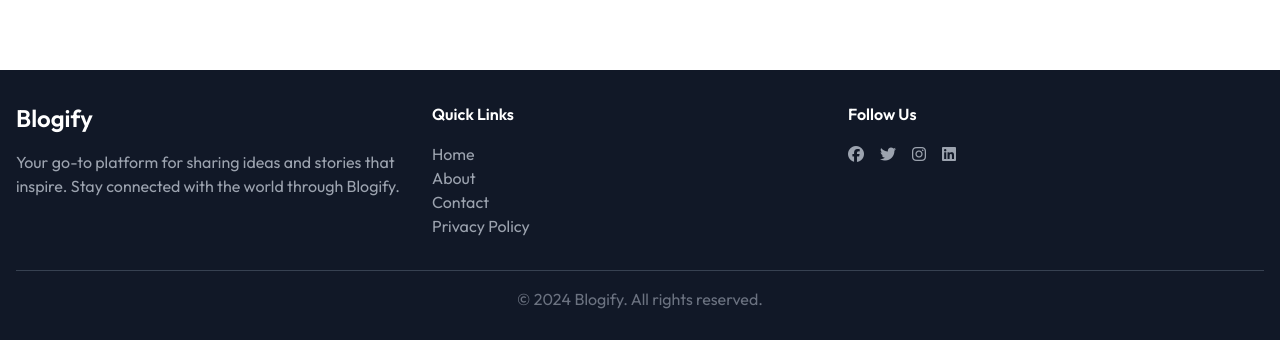
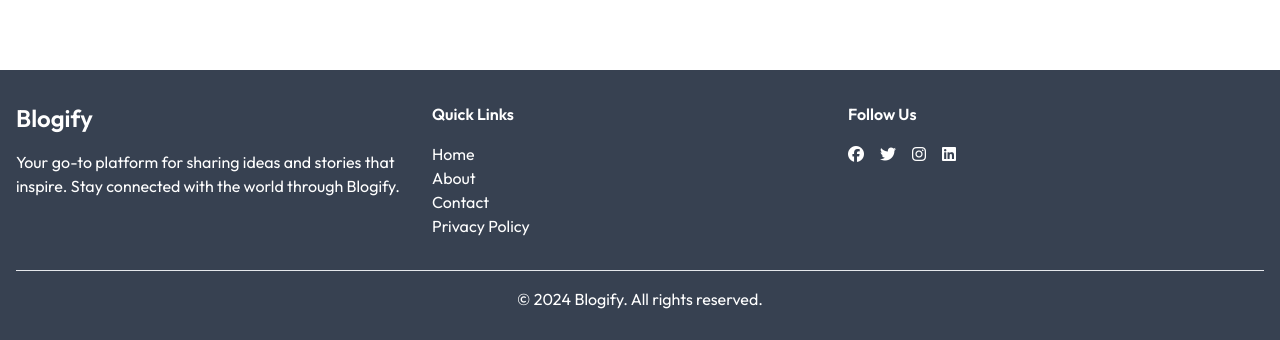
Before and after one commit to ankitjhagithub21/blogify, a React (Vite) app in the folder frontend/: page /edit-profile in a window 1280 px wide. Shown: the part 498-838 px from the top of the page. Built offline with nearby package versions, Linux system fonts and the light colour scheme; no server answers.

Commit message:
changes background color

```diff
--- a/frontend/src/App.css
+++ b/frontend/src/App.css
@@ -3,6 +3,8 @@
 
 body{
     font-family: "Outfit", sans-serif;
+    background-color: white;
+    color: black;
 }
 .custom-shadow{
     box-shadow: rgba(0, 0, 0, 0.35) 0px 5px 15px;
--- a/frontend/src/components/Footer.jsx
+++ b/frontend/src/components/Footer.jsx
@@ -2,13 +2,13 @@ import React from 'react'
 
 const Footer = () => {
     return (
-        <footer className="bg-gray-900 text-white py-8">
+        <footer className="bg-gray-700 text-white py-8">
             <div className="container mx-auto px-4">
                 <div className="flex flex-wrap justify-between">
                     {/* Blogify Brand */}
                     <div className="w-full md:w-1/3 mb-6 md:mb-0">
                         <h2 className="text-2xl font-semibold mb-4">Blogify</h2>
-                        <p className="text-gray-400">
+                        <p className="">
                             Your go-to platform for sharing ideas and stories that inspire. Stay
                             connected with the world through Blogify.
                         </p>
@@ -18,22 +18,22 @@ const Footer = () => {
                         <h3 className="font-semibold mb-4">Quick Links</h3>
                         <ul>
                             <li>
-                                <a href="#" className="text-gray-400 hover:text-white">
+                                <a href="#" className=" hover:text-white">
                                     Home
                                 </a>
                             </li>
                             <li>
-                                <a href="#" className="text-gray-400 hover:text-white">
+                                <a href="#" className=" hover:text-white">
                                     About
                                 </a>
                             </li>
                             <li>
-                                <a href="#" className="text-gray-400 hover:text-white">
+                                <a href="#" className=" hover:text-white">
                                     Contact
                                 </a>
                             </li>
                             <li>
-                                <a href="#" className="text-gray-400 hover:text-white">
+                                <a href="#" className=" hover:text-white">
                                     Privacy Policy
                                 </a>
                             </li>
@@ -43,24 +43,24 @@ const Footer = () => {
                     <div className="w-full md:w-1/3 mb-6 md:mb-0">
                         <h3 className="font-semibold mb-4">Follow Us</h3>
                         <div className="flex space-x-4">
-                            <a href="#" className="text-gray-400 hover:text-white">
+                            <a href="#" className=" hover:text-white">
                                 <i className="fab fa-facebook" /> {/* FontAwesome Icon */}
                             </a>
-                            <a href="#" className="text-gray-400 hover:text-white">
+                            <a href="#" className=" hover:text-white">
                                 <i className="fab fa-twitter" />
                             </a>
-                            <a href="#" className="text-gray-400 hover:text-white">
+                            <a href="#" className=" hover:text-white">
                                 <i className="fab fa-instagram" />
                             </a>
-                            <a href="#" className="text-gray-400 hover:text-white">
+                            <a href="#" className=" hover:text-white">
                                 <i className="fab fa-linkedin" />
                             </a>
                         </div>
                     </div>
                 </div>
                 {/* Copyright Section */}
-                <div className="mt-8 border-t border-gray-700 pt-4 text-center">
-                    <p className="text-gray-500">© {new Date().getFullYear()} Blogify. All rights reserved.</p>
+                <div className="mt-8 border-t pt-4 text-center">
+                    <p>© {new Date().getFullYear()} Blogify. All rights reserved.</p>
                 </div>
             </div>
         </footer>
--- a/frontend/src/components/Navbar.jsx
+++ b/frontend/src/components/Navbar.jsx
@@ -26,7 +26,7 @@ const Navbar = () => {
   }
   return (
     <nav className='custom-shadow'>
-      <div className="navbar bg-base-100 container mx-auto">
+      <div className="navbar  container mx-auto">
       <div className="flex-1">
         <Link to={"/"}>
           <img src="/navlogo.png" alt="image upload" width={150} className='bg-white'/>
@@ -47,7 +47,7 @@ const Navbar = () => {
           </div>
           <ul
             tabIndex={0}
-            className="menu menu-sm dropdown-content bg-base-100 rounded-box z-[1] mt-3 w-52 p-2 shadow">
+            className="menu menu-sm dropdown-content bg-white rounded-box z-[1] mt-3 w-52 p-2 shadow">
 
             <li><Link to={"/profile"}>Profile</Link></li>
             <li><Link to={"/create"}>Create Blog</Link></li>
--- a/frontend/src/pages/CreateBlog.jsx
+++ b/frontend/src/pages/CreateBlog.jsx
@@ -64,9 +64,9 @@ const CreateBlog = () => {
       <LoadingBar color="#f11946" ref={ref} />
       <h2 className="text-2xl font-bold text-center mb-5">Create Post</h2>
       <form onSubmit={handleSubmit} className="flex flex-col gap-3">
-      <input type="text" className='input input-bordered' name='thumbnail' placeholder='Paste image url' required/>
+      <input type="text" className='input input-bordered bg-transparent ' name='thumbnail' placeholder='Paste image url' required/>
 
-      <input type="text" className='input input-bordered ' name='title' placeholder='Enter title' required/>
+      <input type="text" className='input input-bordered bg-transparent' name='title' placeholder='Enter title' required/>
         {/* JoditEditor for rich text editing */}
         <JoditEditor
           ref={editor}
```
